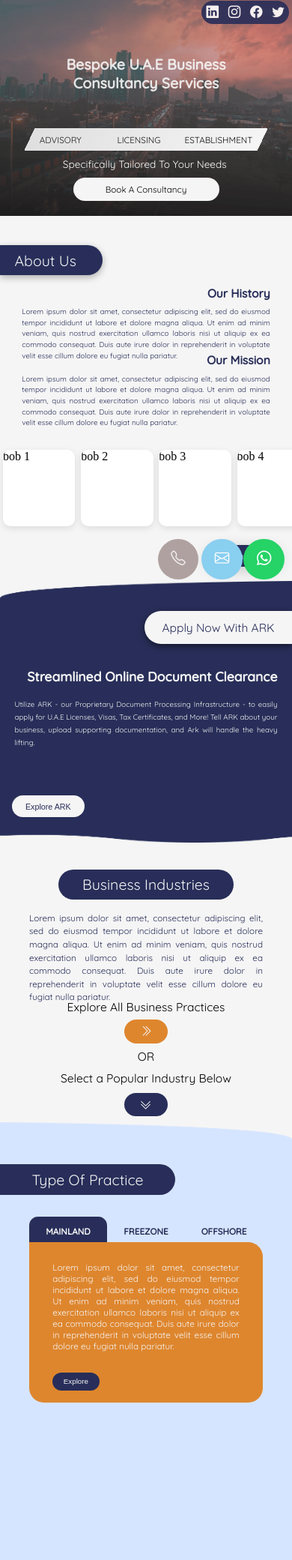
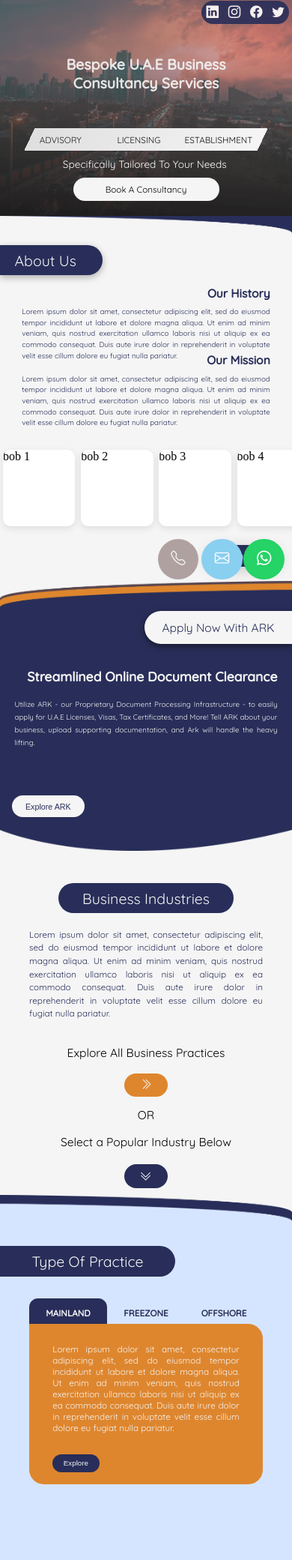
Before and after one commit to arkkdev/OACONSULTANCY, a Flask app: template templates/index.html in a window 390 px wide. Shown: the part 67-2148 px from the top of the page at 75% size. Run offline with Flask 3, Linux system fonts and the light colour scheme; the template is opened without the code that fills it, so the values that code supplies are empty.

Commit message:
mobile overhaul test 25 w decorations

```diff
--- a/static/css styles/homestyle.css
+++ b/static/css styles/homestyle.css
@@ -192,7 +192,7 @@ box-shadow: 0 3px 10px rgb(0 0 0 / 0.5)}
 /* PRACTICES SQUARES STYLING*/
 .square_container {
     max-width: 100%;
-    margin: 0; width: 100%; height: 100vw;
+    margin: 0; width: 100%; height: 125vw;
     background-color: whitesmoke;
     position: relative;
 }
@@ -262,7 +262,7 @@ box-shadow: 0 3px 10px rgb(0 0 0 / 0.5)}
 .square_bottom {
     display: none;
     opacity: 0%; transition: opacity 1s;
-    position: absolute;top: 35%; height: 65%; width: 100%;
+    position: absolute;top: 38%; height: 65%; width: 100%;
     font-family: 'Quicksand', sans-serif; font-weight: normal;}
 
 .square_list{
--- a/static/css styles/responsiveness.css
+++ b/static/css styles/responsiveness.css
@@ -37,7 +37,7 @@
     .email-button { right: 12vw;}
     .phone_button {right: 23vw;}
 
-    .jumbotron { top:10vw; height: 85vw;}
+    .jumbotron { top:10vw; height: 80vw;}
 
     .mission_container {height: 40vw;}
 }
--- a/templates/index.html
+++ b/templates/index.html
@@ -346,9 +346,11 @@
             </button>
         </div>
 
+
     </div>
 
     <div class="about_us_container">
+        <img src="../static/images/deco4-blue.png" alt="">
         <h1>About Us</h1>
         <ul class="about_content">
             <li>
@@ -412,7 +414,7 @@
 
     <div class="square_container">
         <div class="square_top">
-            <img src="../static/images/deco2-blue.png" alt="">
+            <img src="../static/images/deco-semicircle-blue.png" alt="">
             <h1>Business Industries</h1>
             <p>
                 Lorem ipsum dolor sit amet, consectetur adipiscing
```
Also changed, not shown: static/images/deco-semicircle-blue.png (added), static/images/deco1.png, static/images/deco4-white.png, static/images/deco4-white.png.png (added), static/images/deco6-blue.png (added).
